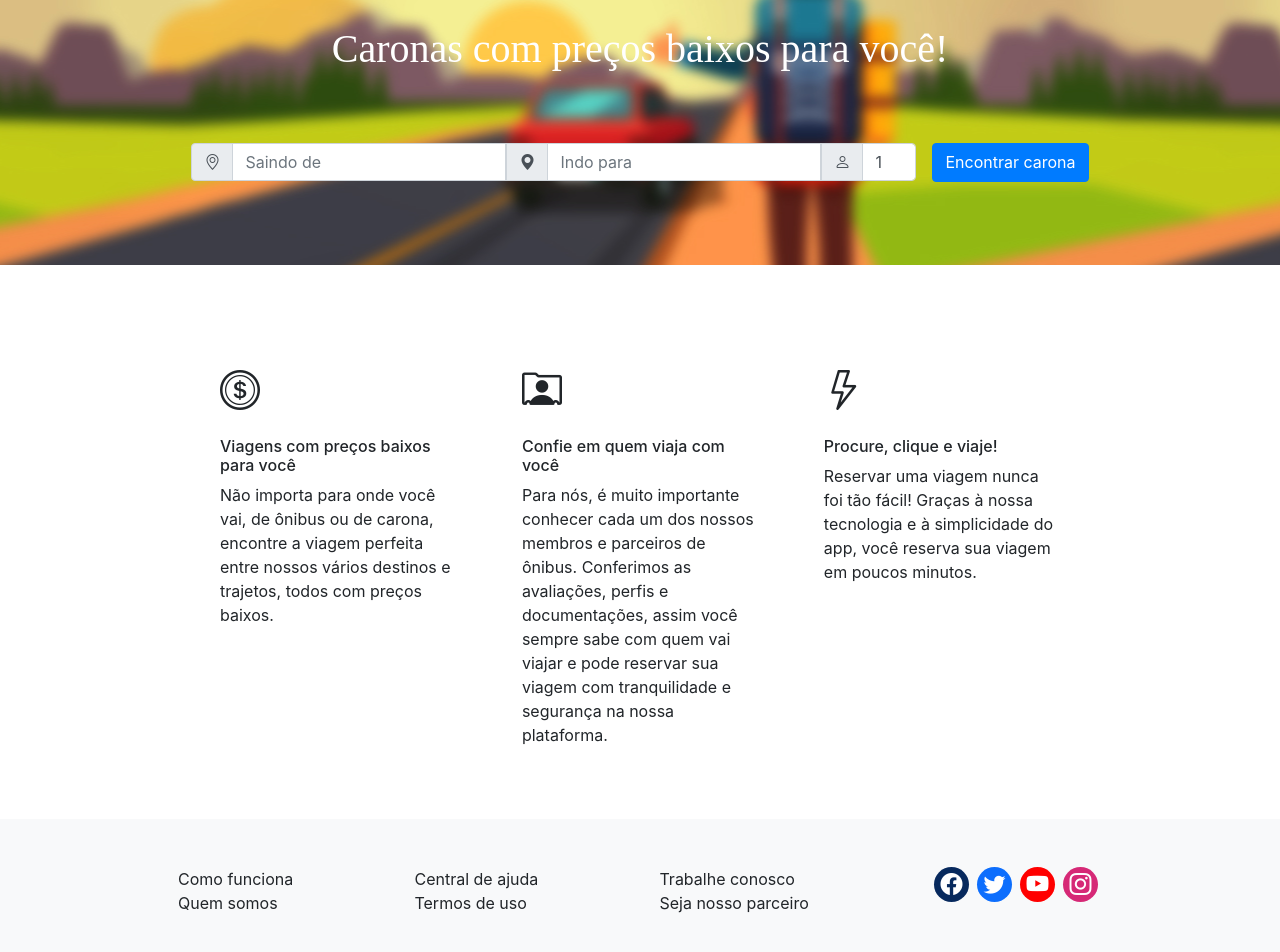
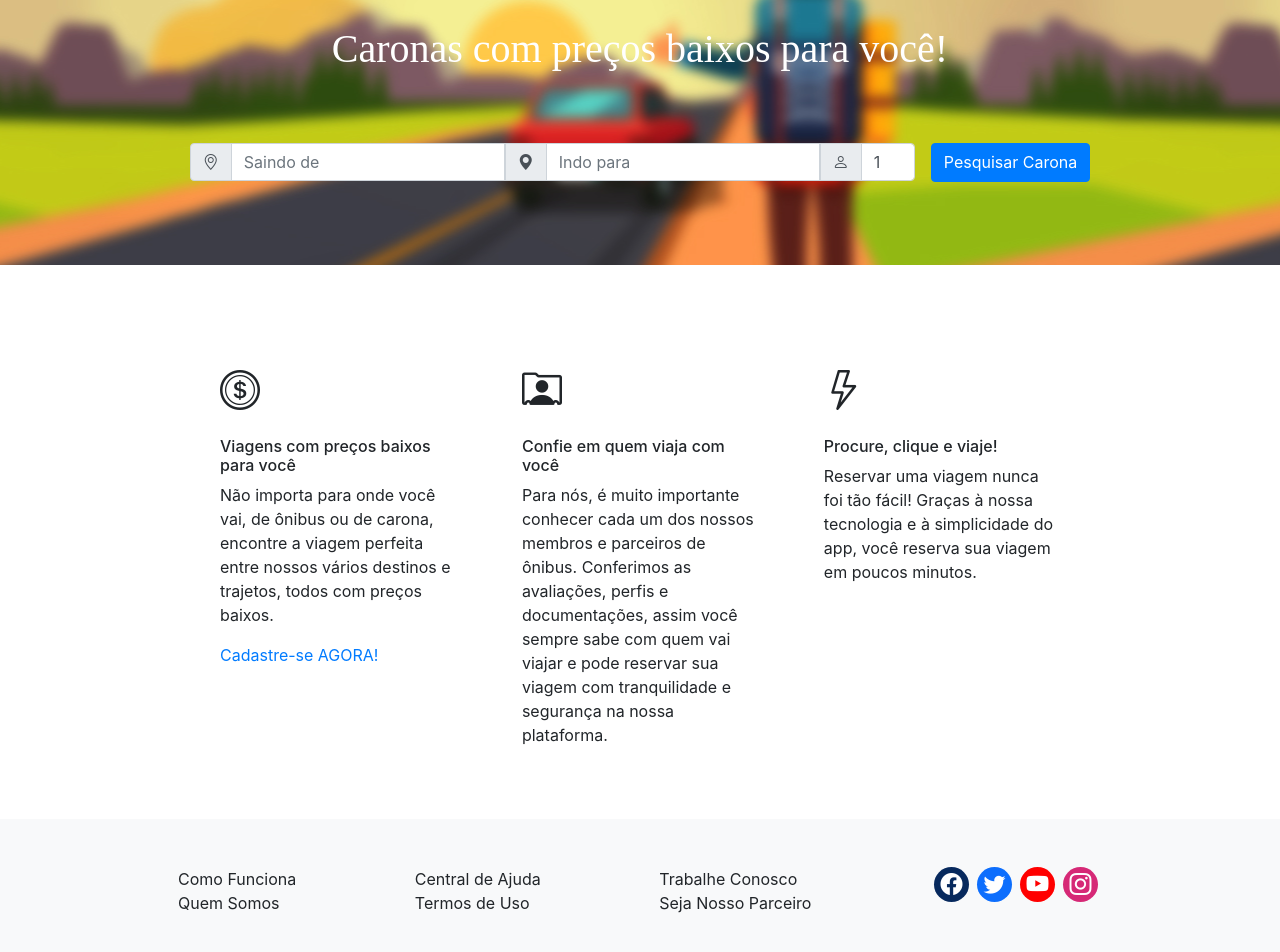
Before and after one commit to ryanalves/IHM-web, an Angular app: page /caronas in a window 1280 px wide. Shown: the part 79-1031 px from the top of the page. Built offline with nearby package versions, Linux system fonts and the light colour scheme; a web font is replaced by a local one.

Commit message:
alterações solicitadas
adicionado botão de voltar a pagina inicial no login e botão para a pagina login no cadastro.

```diff
--- a/src/app/home/cadastro/cadastro.component.html
+++ b/src/app/home/cadastro/cadastro.component.html
@@ -1,7 +1,9 @@
 <app-navbar></app-navbar>
 
 <form class="col-sm-12 col-md-8 col-lg-7 row g-3 mt-4" style="margin-left:auto; margin-right:auto;">
-	<h3 class="text-center">Cadastre-se agora e VãoBora!</h3>
+  <a href="http://localhost:4200/login"><button class="btn btn-primary hBack" type="button">Página de Login</button></a>
+
+	<h4 class="text-center">Cadastre-se agora e VãoBora!</h4>
 	<div class="col-md-6">
 		<label for="inputEmail4" class="form-label">Email</label>
 		<input type="email" class="form-control" id="inputEmail4">
--- a/src/app/home/carona/find-carona/find-carona.component.html
+++ b/src/app/home/carona/find-carona/find-carona.component.html
@@ -23,7 +23,7 @@
                 <input type="number" style="max-width: 55px;" class="form-control no-round-left" value="1" min="1"
                     max="4">
             </div>
-            <a class="btn btn-primary text-nowrap" style="height: 39px;" routerLink="/pesquisar-carona"> Encontrar carona </a>
+            <a class="btn btn-primary text-nowrap" style="height: 39px;" routerLink="/pesquisar-carona"> Pesquisar Carona </a>
         </form>
     </div>
 </div>
@@ -37,7 +37,13 @@
 
             Não importa para onde você vai, de ônibus ou de carona, encontre a viagem perfeita entre nossos vários
             destinos e trajetos, todos com preços baixos.
+
+            <p></p>
+
+            <a href="http://localhost:4200/cadastro">Cadastre-se AGORA!</a>
         </div>
+
+
 
         <div class="p-4 info">
             <div class="d-flex mb-3">
--- a/src/app/home/carona/pesquisar-carona/pesquisar-carona.component.html
+++ b/src/app/home/carona/pesquisar-carona/pesquisar-carona.component.html
@@ -1,3 +1,4 @@
+
 <div class="d-flex p-2 justify-content-center">
     <div class="searchbar">
         <form>
--- a/src/app/home/footer/footer.component.html
+++ b/src/app/home/footer/footer.component.html
@@ -3,28 +3,28 @@
 
         <div>
             <div>
-                <a>Como funciona</a>
+                <a>Como Funciona</a>
             </div>
             <div>
-                <a>Quem somos</a>
+                <a>Quem Somos</a>
             </div>
         </div>
 
         <div>
             <div>
-                <a>Central de ajuda</a>
+                <a>Central de Ajuda</a>
             </div>
             <div>
-                <a>Termos de uso</a>
+                <a>Termos de Uso</a>
             </div>
         </div>
 
         <div>
             <div>
-                <a>Trabalhe conosco</a>
+                <a>Trabalhe Conosco</a>
             </div>
             <div>
-                <a>Seja nosso parceiro</a>
+                <a>Seja Nosso Parceiro</a>
             </div>
         </div>
 
--- a/src/app/home/login/login.component.css
+++ b/src/app/home/login/login.component.css
@@ -1,6 +1,6 @@
 #tamanho {
     width: 500px;
-    margin-top: 100px;
+    margin-top: 50px;
     border-radius: 20px;
     border: 5px solid #f3f3f3;
     padding: 2px;
--- a/src/app/home/login/login.component.html
+++ b/src/app/home/login/login.component.html
@@ -1,6 +1,9 @@
 <app-navbar></app-navbar>
 
+
 <div class="container p-4" id="tamanho">
+
+  <a href="#"><button class="btn btn-primary hBack" type="button">Início</button></a>
 
     <div class="d-flex w-100 justify-content-center">
         <img src="assets/van.png" height="70" class="d-inline-block align-text-top" style="margin-bottom: 10px">
@@ -19,6 +22,8 @@
         <p></p>
         <a class="esquecer-senha" href="#">Esqueceu sua senha?</a>
         <p></p>
-        <a class="cadastro" routerLink="/cadastro">Cadastrar-se</a>
+        <a class="cadastro" href="http://localhost:4200/cadastro">Cadastrar-se</a>
+        <p></p>
+        <a class="contato" href="#">Não conseguiu se cadastrar? Entre em contato conosco!</a>
     </div>
 </div>
--- a/src/app/home/navbar/navbar.component.html
+++ b/src/app/home/navbar/navbar.component.html
@@ -6,7 +6,7 @@
         <div class="collapse navbar-collapse d-flex justify-content-end" id="navbarNav">
             <ul class="navbar-nav">
                 <li class="nav-item">
-                    <a class="nav-link" routerLink="/caronas">Encontrar Carona</a>
+                    <a class="nav-link" routerLink="/pesquisar-carona">Encontrar Carona</a>
                 </li>
                 <li class="nav-item">
                     <a class="nav-link" routerLink="/oferecer-carona">Oferecer Carona</a>
```
